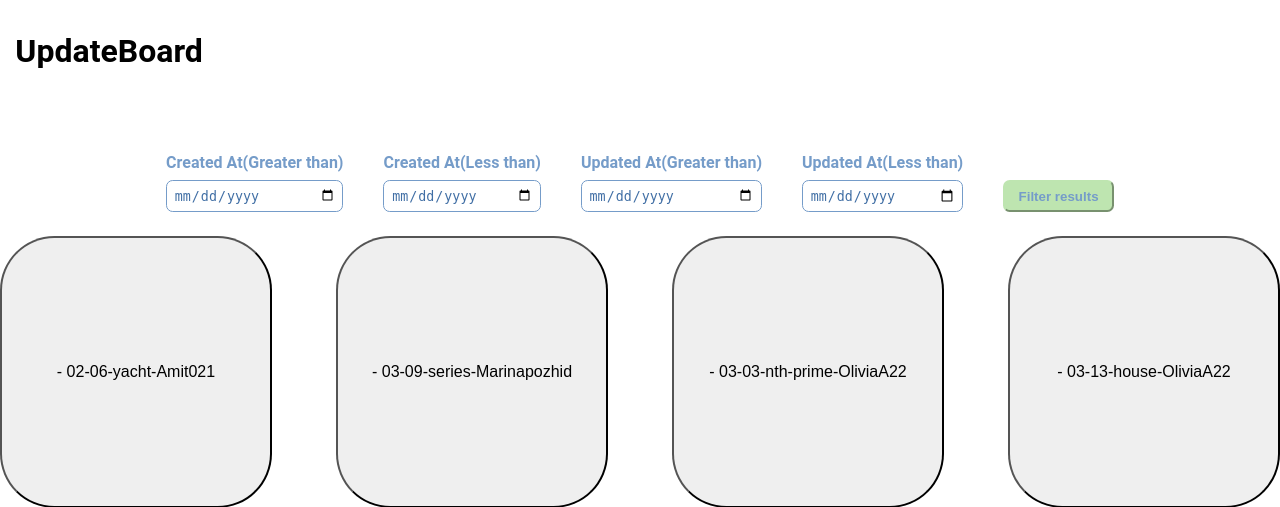
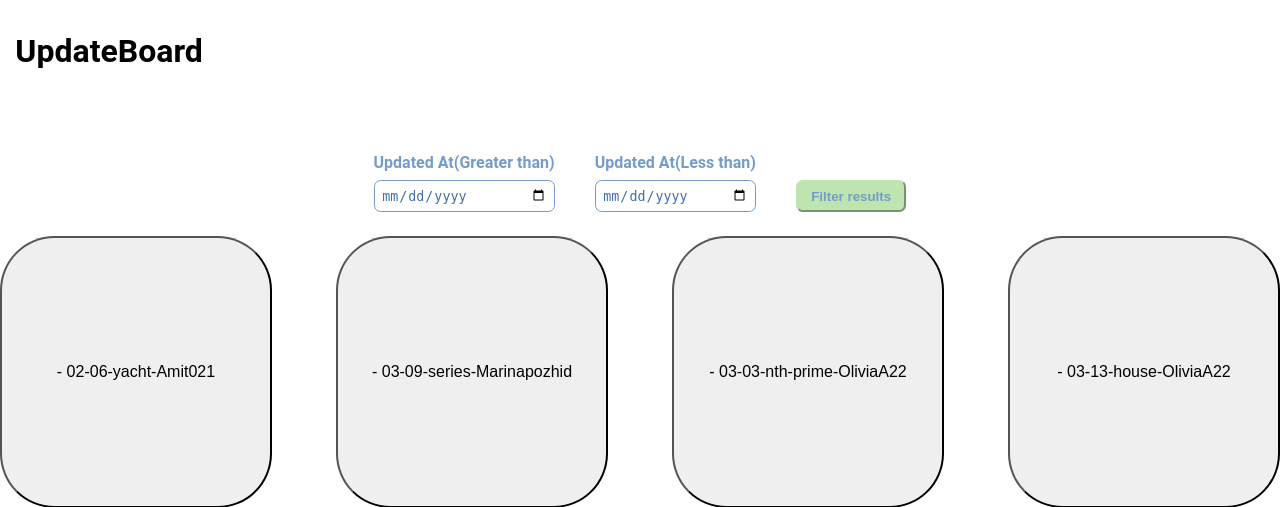
Before and after one commit to ilearncloud9/progressboard-main, a Flask app: page /updates in a window 1280 px wide. Shown: the top 507 px of the page. Run offline with Flask 2, Linux system fonts and the light colour scheme.

```diff
--- a/templates/list.html
+++ b/templates/list.html
@@ -5,24 +5,6 @@
 </div>
 
 <form method="get" class="flex-row justify-center" id="filter-form">
-  <div class="flex-col form-input">
-    <label for="created_at__gte">Created At(Greater than)</label>
-    <input
-      type = "date"
-      id="created_at__gte"
-      name="created_at__gte"
-      value="{{created_at__gte}}"
-    />
-  </div>
-  <div class="flex-col form-input">
-    <label for="created_at__lte">Created At(Less than)</label>
-    <input
-      type = "date"
-      id="created_at__lte"
-      name="created_at__lte"
-      value="{{created_at__lte}}"
-    />
-  </div>
 
   <div class="flex-col form-input">
     <label for="updated_at_at__gte">Updated At(Greater than)</label>
```
